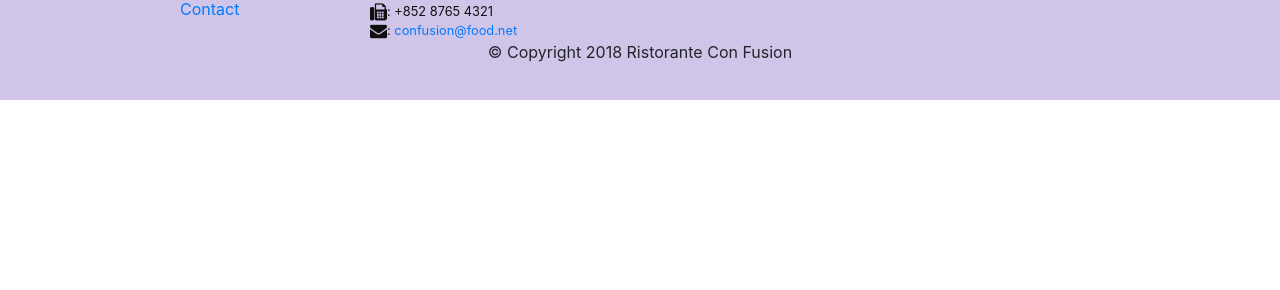
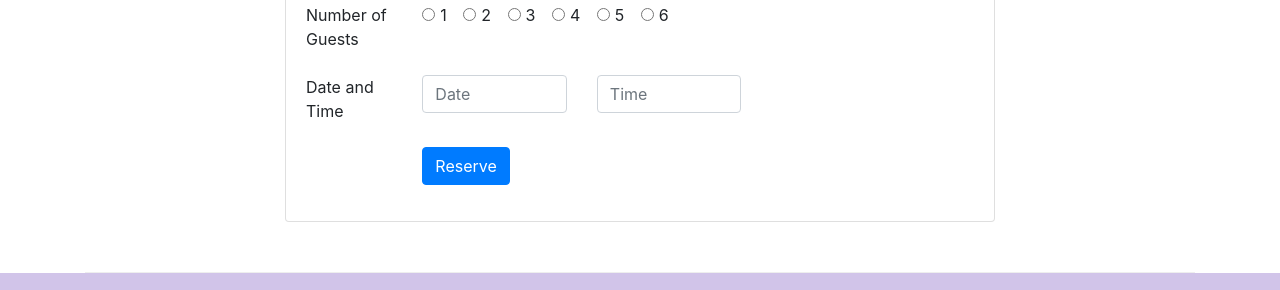
Before and after one commit to bilalned-040/Bootstrap_Exercise, a website: page index.html in a window 1280 px wide. Shown: the part 1661-1951 px from the top of the page. Before the commit the page ends 1761 px from the top, so only its background shows below. Drawn offline with nearby package versions, Linux system fonts and the light colour scheme.

Commit message:
Assignment 2

```diff
--- a/index.html
+++ b/index.html
@@ -24,10 +24,14 @@
             <a class="navbar-brand" href="#"><img src="img/logo.png" height="30" width="41"></a>
             <div class="collapse navbar-collapse" id="Navbar">
                 <ul class="navbar-nav mr-auto">
-                        <li class="nav-item active"><a class="nav-link" href="#"><span class="fa fa-home fa-lg"></span> Home</a></li>
-                        <li class="nav-item"><a class="nav-link" href="./aboutus.html"><span class="fa fa-info fa-lg"></span> About</a></li>
-                        <li class="nav-item"><a class="nav-link" href="#"><span class="fa fa-list fa-lg"></span> Menu</a></li>
-                        <li class="nav-item"><a class="nav-link" href="./contactus.html"><span class="fa fa-address-card fa-lg"></span> Contact</a></li>
+                    <li class="nav-item active"><a class="nav-link" href="#"><span class="fa fa-home fa-lg"></span>
+                            Home</a></li>
+                    <li class="nav-item"><a class="nav-link" href="./aboutus.html"><span
+                                class="fa fa-info fa-lg"></span> About</a></li>
+                    <li class="nav-item"><a class="nav-link" href="#"><span class="fa fa-list fa-lg"></span> Menu</a>
+                    </li>
+                    <li class="nav-item"><a class="nav-link" href="./contactus.html"><span
+                                class="fa fa-address-card fa-lg"></span> Contact</a></li>
                 </ul>
             </div>
         </div>
@@ -38,10 +42,18 @@
             <div class="row row-header">
                 <div class="col-12 col-sm-6">
                     <h1>Ristorante con Fusion</h1>
-                    <p>We take inspiration from the World's best cuisines, and create a unique fusion experience. Our lipsmacking creations will tickle your culinary senses!</p>
+                    <p>We take inspiration from the World's best cuisines, and create a unique fusion experience. Our
+                        lipsmacking creations will tickle your culinary senses!</p>
                 </div>
                 <div class="col-12 col-sm align-self-center">
+                    <div class="row">
+                     <div class="col-12 col-sm-6">
                     <img src="img/logo.png" class="img-fluid">
+                </div>
+                <div class="col-12 col-sm-6 d-flex align-items-center justify-content-center">
+                    <a class="btn btn-sm btn-warning text-black btn-block" href="#card" role="button"><b>Reserve Table</b></a>
+                </div>
+                </div>
                 </div>
             </div>
         </div>
@@ -54,10 +66,10 @@
             </div>
             <div class="col col-sm order-sm-first col-md">
                 <div class="media">
-                    <img class="d-flex mr-3 img-thumbnail align-self-center"
-                            src="img/uthappizza.png" alt="Uthappizza">
+                    <img class="d-flex mr-3 img-thumbnail align-self-center" src="img/uthappizza.png" alt="Uthappizza">
                     <div class="media-body">
-                        <h2 class="mt-0">Uthappizza <span class="badge badge-danger">HOT</span><span class="badge badge-pill badge-secondary">$4.99</span></h2>
+                        <h2 class="mt-0">Uthappizza <span class="badge badge-danger">HOT</span><span
+                                class="badge badge-pill badge-secondary">$4.99</span></h2>
                         <p class="d-none d-sm-block">A unique combination of Indian Uthappam (pancake) and
                             Italian pizza, topped with Cerignola olives, ripe vine
                             cherry tomatoes, Vidalia onion, Guntur chillies and
@@ -66,26 +78,30 @@
                 </div>
             </div>
         </div>
-
-
         <div class="row row-content align-items-center">
             <div class="col-12 col-sm-4 col-md-3">
                 <h3>This Month's Promotions</h3>
             </div>
             <div class="col col-sm col-md">
-                <h2>Weekend Grand Buffet</h2>
-                <p class="d-none d-sm-block">Featuring mouthwatering combinations with a choice of five different salads, six enticing appetizers, six main entrees and five choicest desserts. Free flowing bubbly and soft drinks. All for just $19.99 per person </p>
+                <div class="media">
+                    <div class="media-body">
+                        <h2 class="mt-0">Weekend Grand Buffet <span class="badge badge-danger">NEW</span></h2>
+                        <p class="d-none d-sm-block">Featuring mouthwatering combinations with a choice of five different
+                            salads, six enticing appetizers, six main entrees and five choicest desserts. Free flowing bubbly
+                            and soft drinks. All for just $19.99 per person </p>
+                    </div>
+                    <img class="d-flex mr-3 img-thumbnail align-self-center" src="img/buffet.png" alt="Uthappizza">
                 </div>
             </div>
-
+        </div>
         <div class="row row-content align-items-center">
             <div class="col-12 col-sm-4 order-sm-last col-md-3">
                 <h3>Meet our Culinary Specialists</h3>
             </div>
             <div class="col col-sm order-sm-first col-md">
                 <div class="media">
-                    <img class="d-flex mr-3 img-thumbnail align-self-center"
-                            src="img/alberto.png" alt="Alberto Somayya">
+                    <img class="d-flex mr-3 img-thumbnail align-self-center" src="img/alberto.png"
+                        alt="Alberto Somayya">
                     <div class="media-body">
                         <h2 class="mt-0">Alberto Somayya</h2>
                         <h4>Executive Chef</h4>
@@ -98,7 +114,69 @@
                 </div>
             </div>
         </div>
+        <div class="row row-content justify-content-center">
+            <div class="col-12 col-sm-8">
+                <div class="card" id="card">
+                    <h3 class="card-header bg-warning text-white">Reserve a Table</h3>
+                    <div class="card-body">
+                        <form>
+                            <div class="form-group row">
+                                <label class="col-12 col-lg-2">Number of Guests</label>
+                                <div class="col-12 col-lg-8">
+                                    <div class="form-check form-check-inline">
+                                        <input class="form-check-input" type="radio" name="inlineRadioOptions"
+                                            id="inlineRadio1" value="option1">
+                                        <label class="form-check-label" for="inlineRadio1">1</label>
                                     </div>
+                                    <div class="form-check form-check-inline">
+                                        <input class="form-check-input" type="radio" name="inlineRadioOptions"
+                                            id="inlineRadio2" value="option2">
+                                        <label class="form-check-label" for="inlineRadio2">2</label>
+                                    </div>
+                                    <div class="form-check form-check-inline">
+                                        <input class="form-check-input" type="radio" name="inlineRadioOptions"
+                                            id="inlineRadio3" value="option3">
+                                        <label class="form-check-label" for="inlineRadio3">3</label>
+                                    </div>
+                                    <div class="form-check form-check-inline">
+                                        <input class="form-check-input" type="radio" name="inlineRadioOptions"
+                                            id="inlineRadio4" value="option4>
+                                        <label class=" form-check-label" for="inlineRadio4">4</label>
+                                    </div>
+                                    <div class="form-check form-check-inline">
+                                        <input class="form-check-input" type="radio" name="inlineRadioOptions"
+                                            id="inlineRadio5" value="option5">
+                                        <label class="form-check-label" for="inlineRadio5">5</label>
+                                    </div>
+                                    <div class="form-check form-check-inline">
+                                        <input class="form-check-input" type="radio" name="inlineRadioOptions"
+                                            id="inlineRadio6" value="option6">
+                                        <label class="form-check-label" for="inlineRadio6">6</label>
+                                    </div>
+                                </div>
+                            </div>
+                            <div class="form-group row">
+                                <label for="telnum" class="col-12 col-lg-2">Date and Time</label>
+                                <div class="col-12 col-md-6 col-lg-3">
+                                    <input type="text" class="form-control" id="date" name="date" placeholder="Date">
+                                </div>
+                                <div class="col-12 col-md-6 col-lg-3">
+                                    <input type="text" class="form-control" id="time" name="time" placeholder="Time">
+                                </div>
+                            </div>
+                            <div class="form-group row">
+                                <div class="offset-md-2 col-md-10">
+                                    <button type="submit" class="btn btn-primary">Reserve</button>
+                                </div>
+                            </div>
+                        </form>
+                    </div>
+                </div>
+            </div>
+        </div>
+    </div>
+
+
 
     <footer class="footer">
         <div class="container">
@@ -125,11 +203,16 @@
                 </div>
                 <div class="col-12 col-sm-4 align-self-center">
                     <div class="text-center">
-                        <a class="btn btn-social-icon btn-google" href="http://google.com/+"><i class="fa fa-google-plus"></i></a>
-                        <a class="btn btn-social-icon btn-facebook" href="http://www.facebook.com/profile.php?id="><i class="fa fa-facebook"></i></a>
-                        <a class="btn btn-social-icon btn-linkedin" href="http://www.linkedin.com/in/"><i class="fa fa-linkedin"></i></a>
-                        <a class="btn btn-social-icon btn-twitter" href="http://twitter.com/"><i class="fa fa-twitter"></i></a>
-                        <a class="btn btn-social-icon btn-google" href="http://youtube.com/"><i class="fa fa-youtube"></i></a>
+                        <a class="btn btn-social-icon btn-google" href="http://google.com/+"><i
+                                class="fa fa-google-plus"></i></a>
+                        <a class="btn btn-social-icon btn-facebook" href="http://www.facebook.com/profile.php?id="><i
+                                class="fa fa-facebook"></i></a>
+                        <a class="btn btn-social-icon btn-linkedin" href="http://www.linkedin.com/in/"><i
+                                class="fa fa-linkedin"></i></a>
+                        <a class="btn btn-social-icon btn-twitter" href="http://twitter.com/"><i
+                                class="fa fa-twitter"></i></a>
+                        <a class="btn btn-social-icon btn-google" href="http://youtube.com/"><i
+                                class="fa fa-youtube"></i></a>
                         <a class="btn btn-social-icon" href="mailto:"><i class="fa fa-envelope-o"></i></a>
                     </div>
                 </div>
```
Lines whose indentation alone changed are shown as unchanged.
